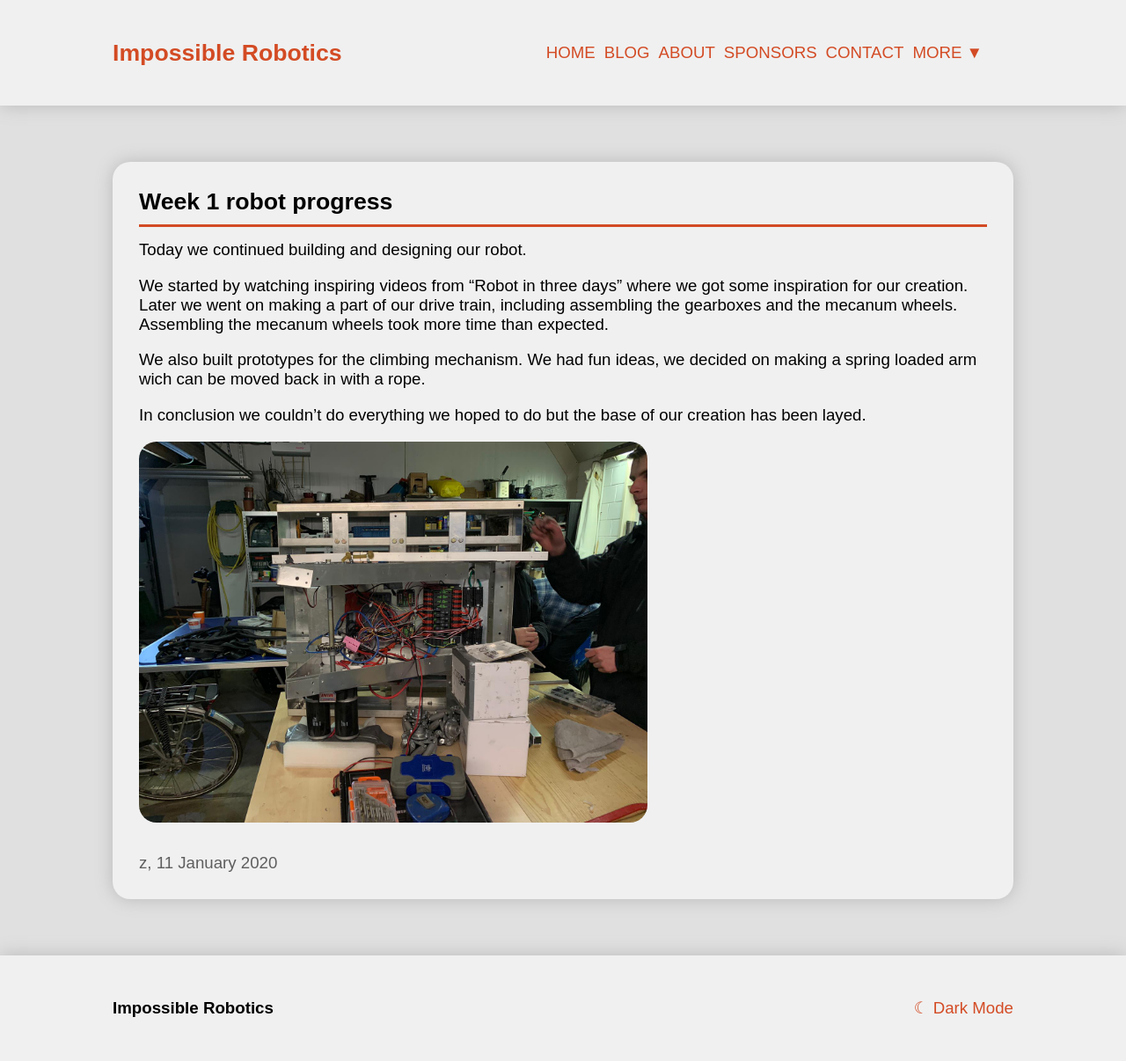
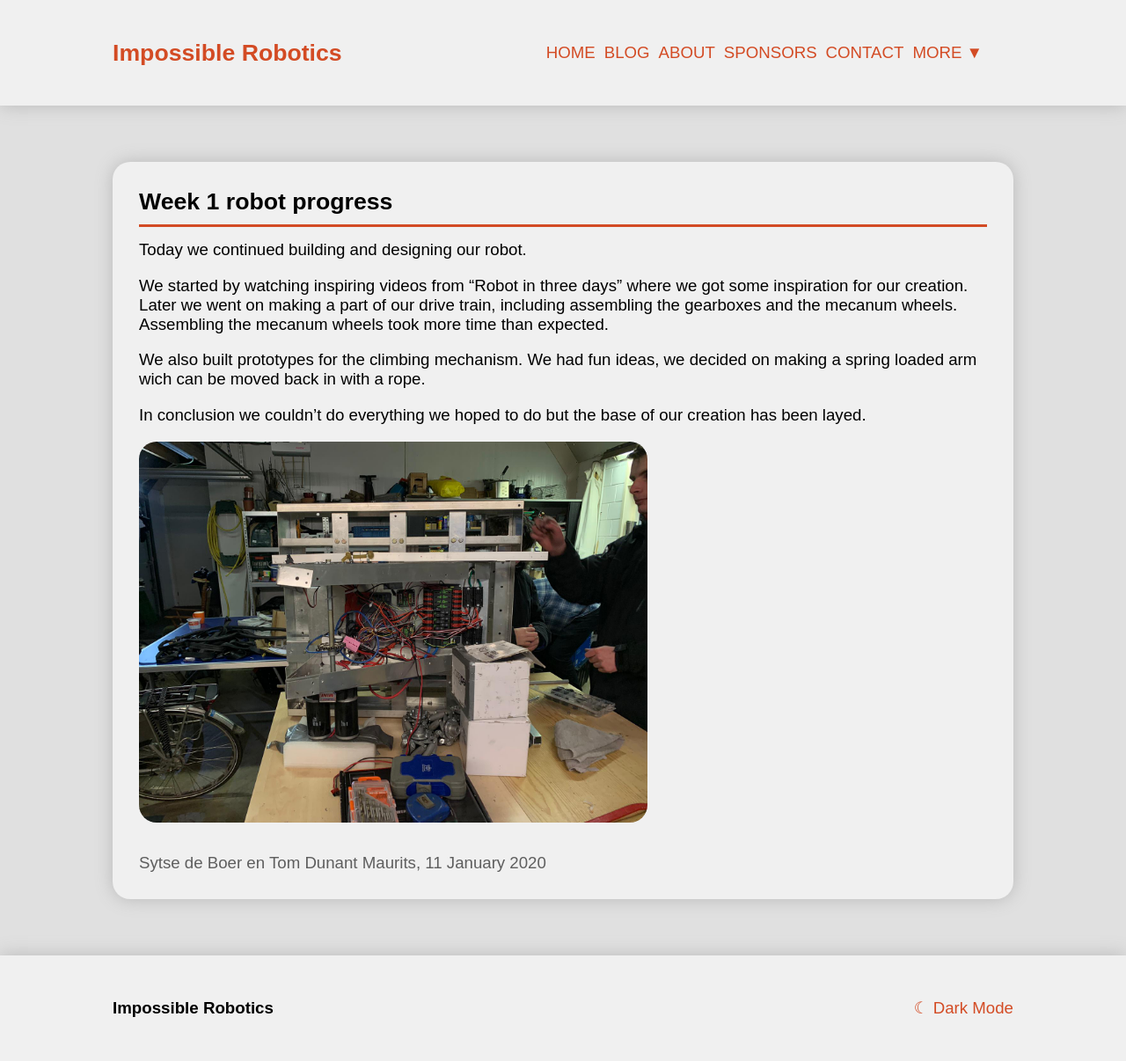
Before and after one commit to Impossible-Robotics/impossible-robotics.github.io, a Jekyll site: the page built from _posts/2020-01-11-building-robot.md, in a window 1280 px wide. Shown: the whole page at 88% size. Built offline with Jekyll 4.4.1, drawn with Linux system fonts in a browser that asks for light colours.

Commit message:
Fix 'Back In Action' Post again

```diff
--- a/_posts/2020-01-11-building-robot.md
+++ b/_posts/2020-01-11-building-robot.md
@@ -1,6 +1,6 @@
 ---
 title: 'Week 1 robot progress'
-author: 'z'
+author: 'Sytse de Boer en Tom Dunant Maurits'
 summary: >- # This is used in the description of google searches. Use as many keywords as possible.
   Today we continued building and designing our robot!
 thumbnail: '/res/posts/2020-01-11-robot-progress-week-1/working.jpeg'
```
Also changed, not shown: _posts/2021-08-14-back-in-action.md (+2 -2 lines).
